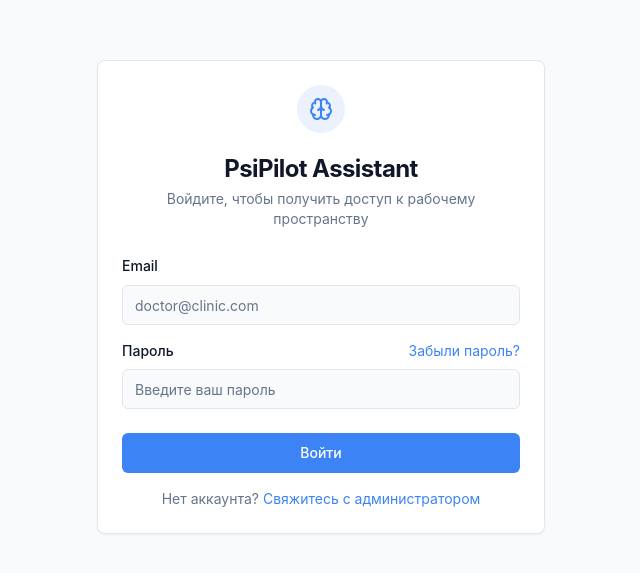
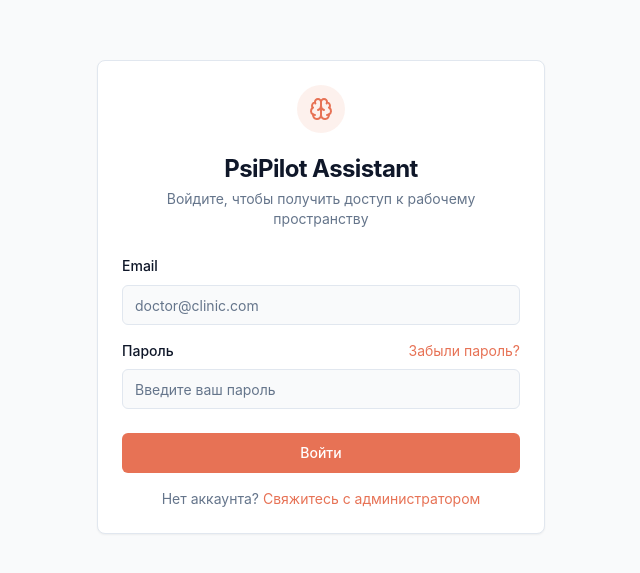
Before and after one commit to mdanina/psipilot-assistant, a React (Vite) app: page /login in a window 1280 px wide. Shown: the part 103-676 px from the top of the page, without its empty margins (319-959 px from the left). Built offline with nearby package versions, Linux system fonts and the light colour scheme; no server answers; the HTML template or start-up script is replaced by a standard one.

Commit message:
лого

```diff
--- /dev/null
+++ b/src/components/ShrimpIcon.tsx
@@ -0,0 +1,9 @@
+export const ShrimpIcon = ({ className = "w-8 h-8" }: { className?: string }) => {
+  return (
+    <img
+      src="/assets/shrimp.png"
+      alt="Shrimp"
+      className={className}
+    />
+  );
+};
--- a/src/components/layout/Sidebar.tsx
+++ b/src/components/layout/Sidebar.tsx
@@ -1,6 +1,7 @@
 import { NavLink, useLocation, useNavigate } from "react-router-dom";
 import { FileText, Users, Calendar, Building2, Settings, ChevronDown, User, LogOut } from "lucide-react";
 import { useAuth } from "@/contexts/AuthContext";
+import { ShrimpIcon } from "@/components/ShrimpIcon";
 import {
   DropdownMenu,
   DropdownMenuContent,
@@ -10,7 +11,7 @@ import {
 } from "@/components/ui/dropdown-menu";
 
 const navItems = [
-  { name: "Скрайбер", icon: FileText, path: "/" },
+  { name: "Запись аудио", icon: FileText, path: "/" },
   { name: "Пациенты", icon: Users, path: "/patients" },
   { name: "Сессии", icon: Calendar, path: "/sessions" },
   { name: "Клиника", icon: Building2, path: "/clinic" },
@@ -42,7 +43,8 @@ export const Sidebar = () => {
   return (
     <aside className="w-[220px] h-screen bg-sidebar border-r border-sidebar-border flex flex-col">
       {/* Logo */}
-      <div className="px-6 py-5">
+      <div className="px-6 py-5 flex flex-col items-center gap-2">
+        <ShrimpIcon className="w-10 h-10" />
         <h1 className="text-2xl font-bold text-foreground">supershrimp</h1>
       </div>
 
@@ -50,7 +52,7 @@ export const Sidebar = () => {
       <nav className="flex-1 px-3">
         <div className="mb-4">
           <span className="px-4 text-xs font-medium text-muted-foreground uppercase tracking-wider">
-            Платформа
+            ИИ копайлот
           </span>
         </div>
         <ul className="space-y-1">
--- a/src/components/patients/PatientActivitiesTab.tsx
+++ b/src/components/patients/PatientActivitiesTab.tsx
@@ -50,7 +50,7 @@ export function PatientActivitiesTab({ patientId }: PatientActivitiesTabProps) {
 
   const getStatusColor = (status: string): string => {
     const colors: Record<string, string> = {
-      scheduled: "text-blue-600 bg-blue-50",
+      scheduled: "text-primary bg-primary/10",
       in_progress: "text-yellow-600 bg-yellow-50",
       completed: "text-green-600 bg-green-50",
       cancelled: "text-red-600 bg-red-50",
--- a/src/components/patients/PatientDocumentsTab.tsx
+++ b/src/components/patients/PatientDocumentsTab.tsx
@@ -46,7 +46,7 @@ function getFileIcon(type: PatientFileType) {
       return <File className="w-5 h-5 text-green-500 flex-shrink-0" />;
     case 'document':
     default:
-      return <FileText className="w-5 h-5 text-blue-500 flex-shrink-0" />;
+      return <FileText className="w-5 h-5 text-primary flex-shrink-0" />;
   }
 }
 
--- a/src/index.css
+++ b/src/index.css
@@ -15,7 +15,7 @@
     --popover: 0 0% 100%;
     --popover-foreground: 222 47% 11%;
 
-    --primary: 217 91% 60%;
+    --primary: 12 75% 62%;
     --primary-foreground: 0 0% 100%;
 
     --secondary: 210 40% 96%;
@@ -35,14 +35,14 @@
 
     --border: 214 32% 91%;
     --input: 214 32% 91%;
-    --ring: 217 91% 60%;
+    --ring: 12 75% 62%;
 
     --radius: 0.5rem;
 
     --sidebar-background: 0 0% 100%;
     --sidebar-foreground: 215 16% 47%;
     --sidebar-border: 214 32% 91%;
-    --sidebar-active: 217 91% 60%;
+    --sidebar-active: 12 75% 62%;
 
     --recording: 0 84% 60%;
   }
@@ -57,7 +57,7 @@
     --popover: 222 47% 11%;
     --popover-foreground: 210 40% 98%;
 
-    --primary: 217 91% 60%;
+    --primary: 12 65% 55%;
     --primary-foreground: 0 0% 100%;
 
     --secondary: 217 33% 17%;
@@ -74,7 +74,7 @@
 
     --border: 217 33% 17%;
     --input: 217 33% 17%;
-    --ring: 212 27% 84%;
+    --ring: 12 65% 55%;
   }
 }
 
--- a/src/pages/AdministrationPage.tsx
+++ b/src/pages/AdministrationPage.tsx
@@ -253,7 +253,7 @@ export default function AdministrationPage() {
       case 'admin':
         return <Shield className="w-4 h-4 text-primary" />;
       case 'doctor':
-        return <UserIcon className="w-4 h-4 text-blue-500" />;
+        return <UserIcon className="w-4 h-4 text-primary" />;
       case 'assistant':
         return <UserCog className="w-4 h-4 text-green-500" />;
       default:
@@ -266,7 +266,7 @@ export default function AdministrationPage() {
       case 'admin':
         return 'bg-primary/10 text-primary border-primary/20';
       case 'doctor':
-        return 'bg-blue-500/10 text-blue-500 border-blue-500/20';
+        return 'bg-primary/10 text-primary border-primary/20';
       case 'assistant':
         return 'bg-green-500/10 text-green-500 border-green-500/20';
       default:
--- a/src/pages/ScribePage.tsx
+++ b/src/pages/ScribePage.tsx
@@ -304,7 +304,7 @@ const ScribePage = () => {
 
   return (
     <>
-      <Header title="Скрайбер" icon={<FileText className="w-5 h-5" />} />
+      <Header title="Запись аудио" icon={<FileText className="w-5 h-5" />} />
       <div className="flex-1 flex flex-col items-center justify-center px-8 py-12">
         {/* Hero section */}
         <div className="text-center mb-10">
--- a/src/types/patient-files.ts
+++ b/src/types/patient-files.ts
@@ -32,7 +32,7 @@ export function getFileTypeLabel(type: PatientFileType): string {
 
 export function getFileTypeColor(type: PatientFileType): string {
   const colors: Record<PatientFileType, string> = {
-    document: 'bg-blue-100 text-blue-800',
+    document: 'bg-primary/20 text-primary',
     transcript: 'bg-purple-100 text-purple-800',
     note_file: 'bg-green-100 text-green-800',
   };
```
Also changed, not shown: assets/shrimp.png (added).
